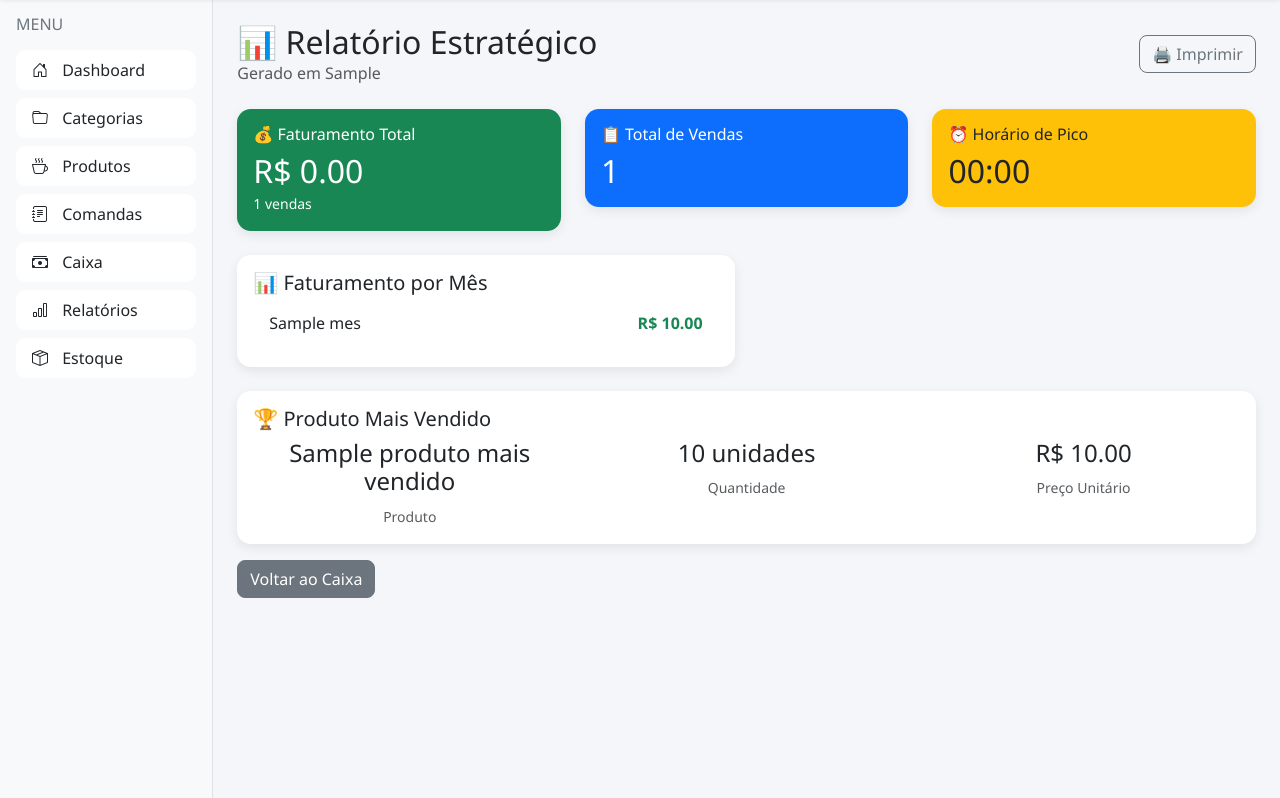
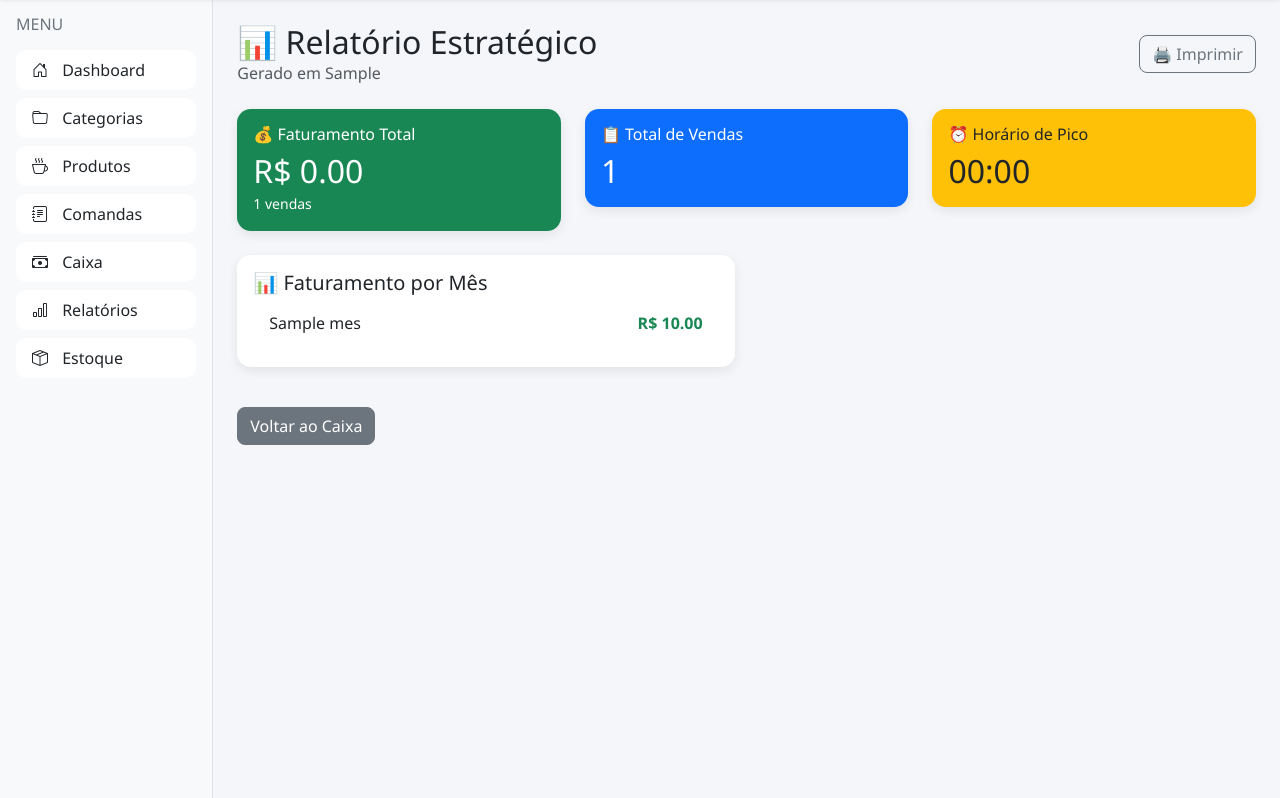
Before and after one commit to blackfemto/Cafe_BII, a Python web app: template templates/relatorio_total.html in a window 1280 px wide. Shown: the part 61-859 px from the top of the page. Run offline with Jinja, Linux system fonts and the light colour scheme; the template is opened without the code that fills it: most values are stand-ins (such as "Sample title", 1, 10 or a date in 2020).

Commit message:
FIX: Remove seção de Produto Mais Vendido do relatório

```diff
--- a/templates/relatorio_total.html
+++ b/templates/relatorio_total.html
@@ -49,7 +49,7 @@
     </div>
 </div>
 
-<!-- Faturamento por Mês (sem a tabela de dias da semana) -->
+<!-- Faturamento por Mês -->
 <div class="row g-4 mb-4">
     <div class="col-md-6">
         <div class="card">
@@ -70,27 +70,6 @@
     </div>
 </div>
 
-<!-- Produto Mais Vendido -->
-<div class="card">
-    <div class="card-body">
-        <h5 class="card-title">🏆 Produto Mais Vendido</h5>
-        <div class="row text-center">
-            <div class="col-md-4">
-                <h4>{{ produto_mais_vendido.nome }}</h4>
-                <small class="text-muted">Produto</small>
-            </div>
-            <div class="col-md-4">
-                <h4>{{ produto_mais_vendido.quantidade }} unidades</h4>
-                <small class="text-muted">Quantidade</small>
-            </div>
-            <div class="col-md-4">
-                <h4>R$ {{ "%.2f"|format(produto_mais_vendido.preco) }}</h4>
-                <small class="text-muted">Preço Unitário</small>
-            </div>
-        </div>
-    </div>
-</div>
-
 <a href="/caixa" class="btn btn-secondary mt-3">Voltar ao Caixa</a>
 
 {% endblock %}
```
